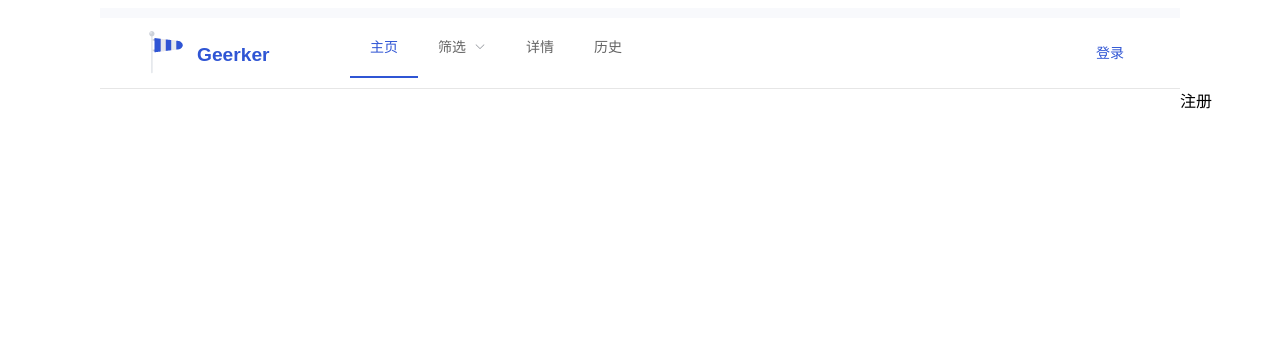
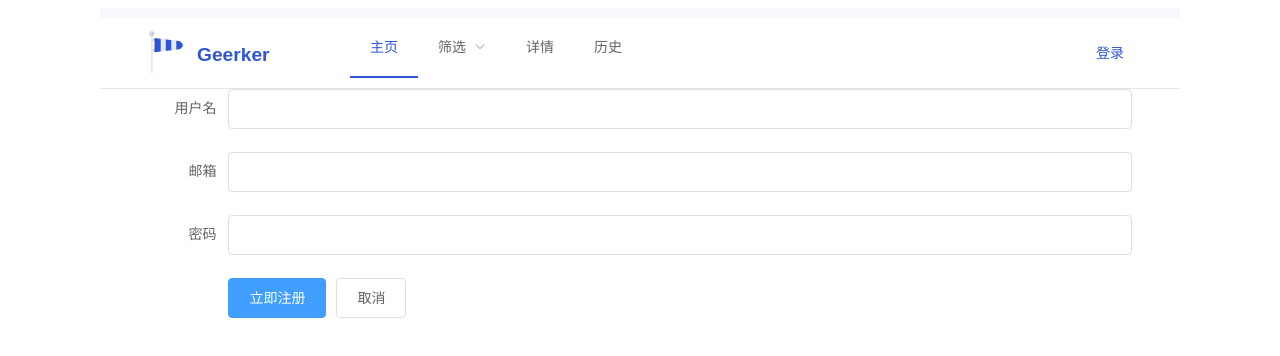
Before and after one commit to yoghurts-sy/todolist, a Vue app in the folder todolist-vue/: page /register in a window 1280 px wide. Shown: the top 356 px of the page. Built offline with nearby package versions, Linux system fonts and the light colour scheme.

Commit message:
feat: 构造了regist组件的基本结构 by yyq

```diff
--- a/todolist-vue/src/components/Header.vue
+++ b/todolist-vue/src/components/Header.vue
@@ -31,6 +31,8 @@
 </template>
 
 <script>
+    import router from "../router";
+
     export default {
         name: "Header",
         data() {
@@ -43,7 +45,7 @@
                 console.log(key);
             },
             loginEvent() {
-                console.log("login")
+                router.push({name:"register"});
             },
             toIndex() {
                 console.log("index")
--- a/todolist-vue/src/views/Register.vue
+++ b/todolist-vue/src/views/Register.vue
@@ -1,18 +1,64 @@
 <template>
-    <div>
+  <div class="parent">
+      <div class="div1">
         <Header></Header>
-        注册
-    </div>
+      </div>
+      <div class="div2">
+
+        <el-form ref="form" :model="form" label-width="80px">
+
+          <el-form-item label="用户名">
+            <el-input v-model="form.name"></el-input>
+          </el-form-item>
+
+          <el-form-item label="邮箱">
+            <el-input v-model="form.email"></el-input>
+          </el-form-item>
+
+          <el-form-item label="密码">
+            <el-input v-model="form.password"></el-input>
+          </el-form-item>
+
+          <el-form-item>
+            <el-button type="primary" @click="onSubmit">立即注册</el-button>
+            <el-button>取消</el-button>
+          </el-form-item>
+
+        </el-form>
+      </div>
+
+  </div>
 </template>
 
 <script>
-    import Header from "../components/Header";
-    export default {
-        name: "Register",
-        components: {Header}
+import Header from "../components/Header";
+
+export default {
+  name: "Register",
+  components: {Header},
+  data(){
+    return {
+      form:{}
     }
+  },
+  methods: {
+    onSubmit() {
+      console.log('submit!');
+      console.log(this.form);
+    }
+  }
+}
 </script>
 
 <style scoped>
+.parent {
+  display: grid;
+  grid-template-columns: 1fr 7fr 1fr;
+  grid-template-rows: 1fr 4fr 1fr;
+  grid-column-gap: 0px;
+  grid-row-gap: 0px;
+}
 
+.div1 { grid-area: 1 / 1 / 2 / 4; }
+.div2 { grid-area: 2 / 2 / 3 / 3; }
 </style>
```
Also changed, not shown: 1 other file (tests, documents, lock files or other folders).
